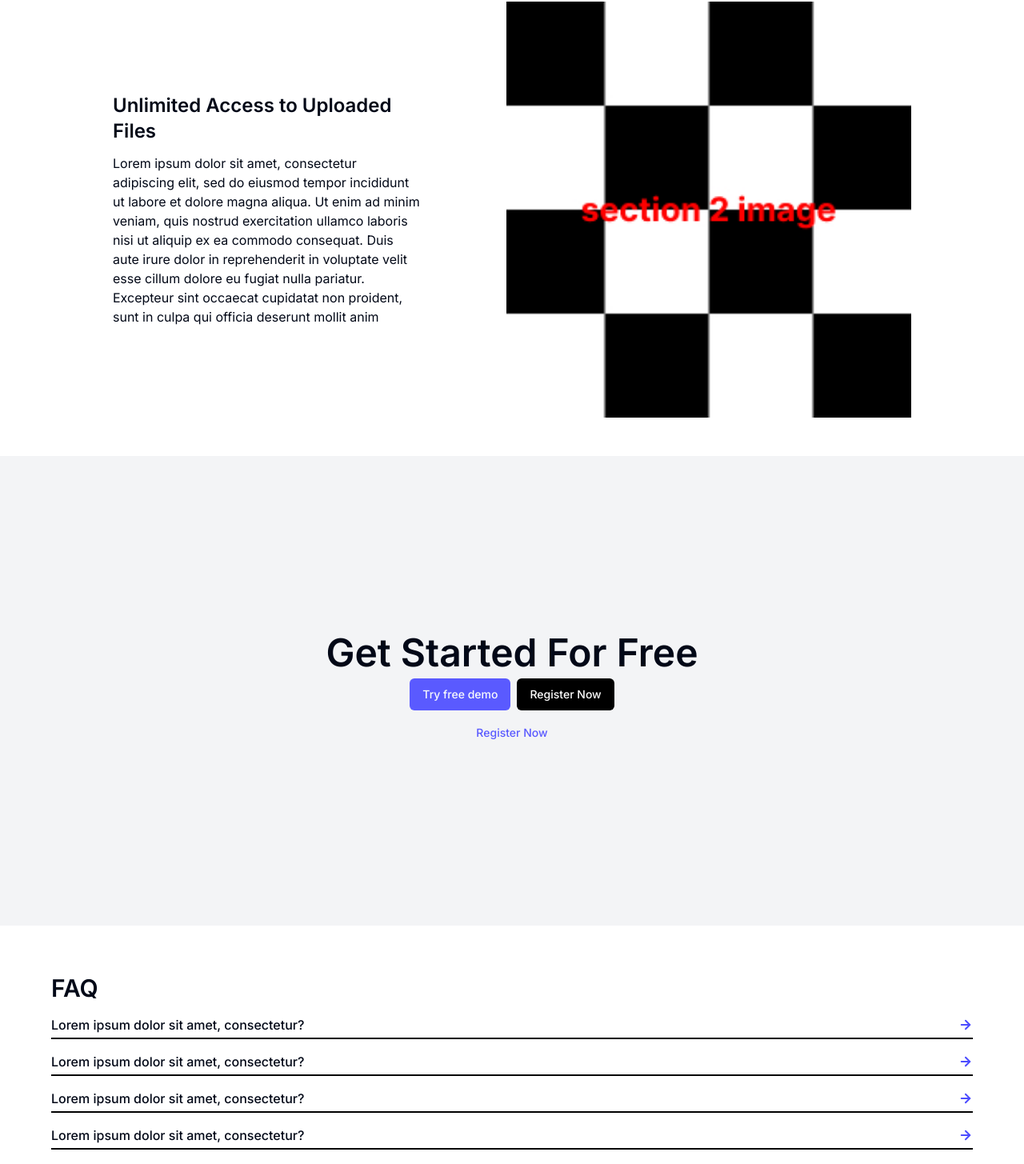
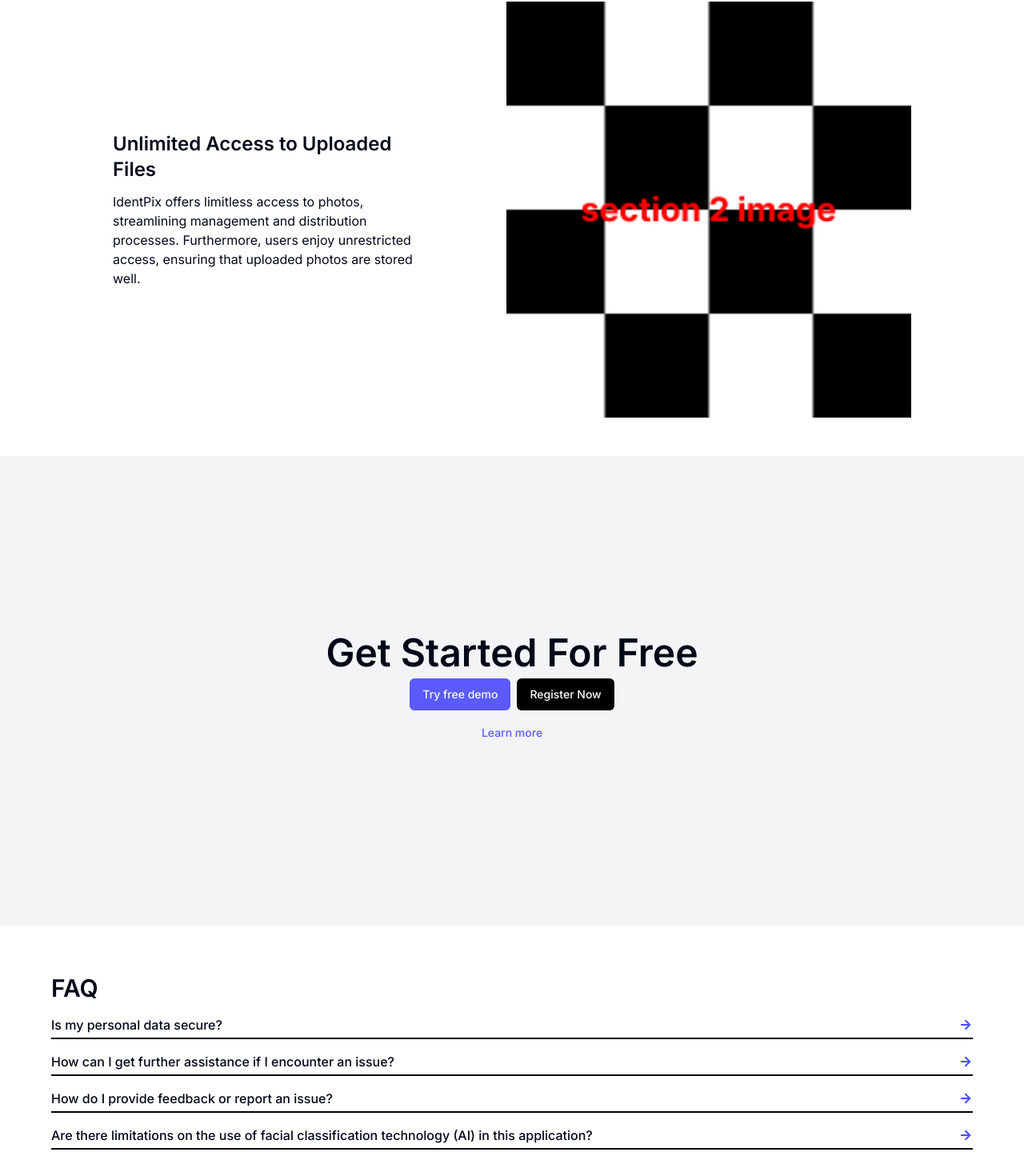
Before and after one commit to alizaenazet/identpix-mvp, a Next.js app: page / in a window 1280 px wide. Shown: the part 1933-3388 px from the top of the page at 80% size. Built offline with nearby package versions, Linux system fonts and the light colour scheme.

Commit message:
refactor:apply text content

```diff
--- a/app/register/page.tsx
+++ b/app/register/page.tsx
@@ -4,6 +4,7 @@ import { Metadata } from 'next';
 export const metadata: Metadata = {
   title: 'Register',
 };
+
 export default function Page() {
   return (
     <main className='flex h-screen flex-col  justify-center items-center p-16'>
--- a/app/ui/welcome-page/sections.tsx
+++ b/app/ui/welcome-page/sections.tsx
@@ -47,7 +47,7 @@ export function Section2() {
       />
       <div className="flex flex-col md:w-96 justify-start items-center gap-2 px-4 md:px-0">
           <p className="text-black text-sm md:text-xl lg:text-2xl font-semibold">Conserve Time, Effectively Streamline your Filtering Process</p>
-          <p className="text-xs md:text-base ">Lorem ipsum dolor sit amet, consectetur adipiscing elit, sed do eiusmod tempor incididunt ut labore et dolore magna aliqua. Ut enim ad minim veniam, quis nostrud exercitation ullamco laboris nisi ut aliquip ex ea commodo consequat. Duis aute irure dolor in reprehenderit in voluptate velit esse cillum dolore eu fugiat nulla pariatur. Excepteur sint occaecat cupidatat non proident, sunt in culpa qui officia deserunt mollit anim</p>
+          <p className="text-xs md:text-base ">With IdentPix facial classification technology, you can swiftly organize and share photos sorted based on each individual, ensuring full control over distribution without compromising your precious time.</p>
       </div>
     </div>
   )
@@ -191,7 +191,7 @@ export function Section3() {
 
       <div className="w-full lg:w-[373px] flex flex-col gap-2 justify-start items-center ">
         <h3 className="text-black text-sm md:text-2xl  font-semibold">Customize photo selection based on every individual</h3>
-        <p className="text-xs md:text-base">Lorem ipsum dolor sit amet, consectetur adipiscing elit, sed do eiusmod tempor incididunt ut labore et dolore magna aliqua. Ut enim ad minim veniam, quis nostrud exercitation ullamco laboris nisi ut aliquip ex ea commodo consequat. Duis aute irure dolor in reprehenderit in voluptate velit esse cillum dolore eu fugiat nulla pariatur. Excepteur sint occaecat cupidatat non proident, sunt in culpa qui officia deserunt mollit anim</p>
+        <p className="text-xs md:text-base">Every person has their own preferences when it comes to choosing photos. Our AI Identification accurately sorts and filters images based on individual traits, encompassing everything from facial characteristics to expressions.</p>
       </div>
     </div>
   )
@@ -223,7 +223,7 @@ export function Section4() {
       />
       <div className="flex flex-col gap-3 justify-center items-start md:w-96 md:py-12">
         <h3 className="text-sm font-semibold md:text-2xl ">Unlimited Access to Uploaded Files</h3>
-        <p className="text-xs md:text-base">Lorem ipsum dolor sit amet, consectetur adipiscing elit, sed do eiusmod tempor incididunt ut labore et dolore magna aliqua. Ut enim ad minim veniam, quis nostrud exercitation ullamco laboris nisi ut aliquip ex ea commodo consequat. Duis aute irure dolor in reprehenderit in voluptate velit esse cillum dolore eu fugiat nulla pariatur. Excepteur sint occaecat cupidatat non proident, sunt in culpa qui officia deserunt mollit anim</p>
+        <p className="text-xs md:text-base">IdentPix offers limitless access to photos, streamlining management and distribution processes. Furthermore, users enjoy unrestricted access, ensuring that uploaded photos are stored well.</p>
       </div>
     </div>
   )
@@ -241,8 +241,8 @@ export function Section5() {
         <Button className="bg-black text-white">Register Now</Button>
       </Link>
       </div>
-      <Link className="w-full flex flex-col items-center " href={"/register"}>
-        <Button variant="link">Register Now</Button>
+      <Link className="w-full flex flex-col items-center " href={"/pricing"}>
+        <Button variant="link">Learn more</Button>
       </Link>
     </div>
   )
@@ -253,20 +253,24 @@ export function Section6() {
     <div className="w-full h-max flex flex-col items-start justify-center gap-3 py-4 md:py-9 mb-3 md:mb-6 px-7 lg:px-16">
       <h3 className="text-base md:text-3xl font-semibold">FAQ</h3>
       <Faq
-      question="Lorem ipsum dolor sit amet, consectetur? "
+      question="Is my personal data secure?"
       answer="Lorem ipsum dolor sit amet, consectetur? "
       />
       <Faq
-      question="Lorem ipsum dolor sit amet, consectetur? "
-      answer="Lorem ipsum dolor sit amet, consectetur? "
+      question="How can I get further assistance if I encounter an issue? "
+      answer="If you encounter any issues or require further assistance, feel free to reach out to our support team via the 'Help' option in the app or by emailing us at [support email address]. We&apos;re here to assist you! "
       />
       <Faq
-      question="Lorem ipsum dolor sit amet, consectetur? "
-      answer="Lorem ipsum dolor sit amet, consectetur? "
+      question="How do I provide feedback or report an issue? "
+      answer="We greatly value your feedback! Feel free to share your input through the 'Contact Us' option in the app or by emailing us at [support email address]."
       />
       <Faq
-      question="Lorem ipsum dolor sit amet, consectetur? "
-      answer="Lorem ipsum dolor sit amet, consectetur? "
+      question="Are there limitations on the use of facial classification technology (AI) in this application? "
+      answer="We enforce strict limitations on the use of facial recognition technology to ensure that our app adheres to high standards of privacy and ethics.?"
+      />
+      <Faq
+      question="Can facial classification technology (AI) accurately recognize and categorize people in photos? "
+      answer="Yes, we continuously improve the accuracy of our facial recognition technology to ensure that users can rely on our app to accurately identify and categorize people in photos."
       />
     </div>
   )
```
